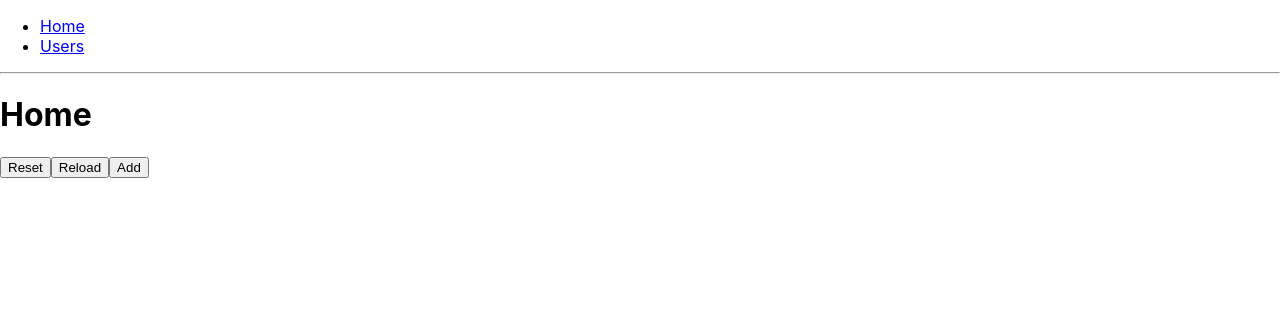
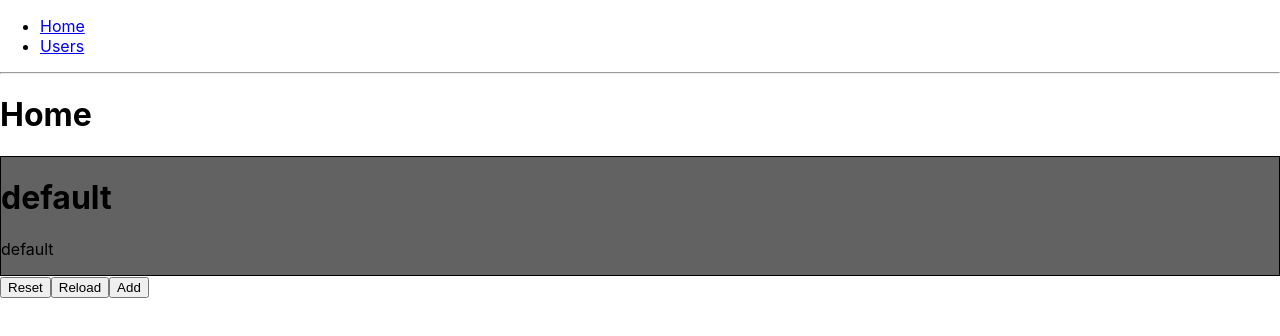
Before and after one commit to Agnieszka26/ReduxSzkolaReacta, a React (Create React App) app: page / in a window 1280 px wide. Shown: the top 336 px of the page. Built offline with nearby package versions, Linux system fonts and the light colour scheme; no server answers.

Commit message:
jakieś takie zmiany, chaos mam w tych plikach

```diff
--- a/package.json
+++ b/package.json
@@ -17,6 +17,7 @@
     "react-redux": "^8.0.1",
     "react-router-dom": "^6.4.5",
     "react-scripts": "5.0.1",
+    "sass": "^1.57.0",
     "typescript": "^4.6.0",
     "web-vitals": "^2.1.0"
   },
--- a/src/features/home/Home.tsx
+++ b/src/features/home/Home.tsx
@@ -1,5 +1,7 @@
 import { useEffect } from "react";
 import { useDispatch, useSelector } from "react-redux";
+
+import Message from "../message/Message";
 
 import { AppDispatch } from "../../app/store";
 import {
@@ -7,8 +9,10 @@ import {
   myusers,
   reset,
   addMore,
+  changeMessage,
   addOneMoreUser,
 } from "../users/userSlice";
+
 import { getOneUser, myOneUser } from "../users/myuserSlice";
 
 const Home = () => {
@@ -20,6 +24,9 @@ const Home = () => {
   }, [dispatch]);
 
   const handleReset = () => {
+    console.log("handleReset");
+    changeMessage({ type: "danger" });
+
     dispatch(reset());
   };
   const handleReload = () => {
@@ -32,6 +39,10 @@ const Home = () => {
   return (
     <div>
       <h1>Home </h1>
+      <Message
+        type={usersState.message.type}
+        textContent={usersState.message.textContent}
+      />
       <button onClick={handleReset}>Reset</button>
       <button onClick={handleReload}> Reload</button>
       <button onClick={handleAddOneMore}> Add</button>
--- /dev/null
+++ b/src/features/message/Message.module.scss
@@ -0,0 +1,17 @@
+.danger{
+    border: 1px solid red;
+    background-color: rgb(255, 161, 161);
+}
+.info{
+    border: 1px solid blue;
+    background-color: rgb(115, 115, 255);
+}
+.warning{
+    border: 1px solid yellow;
+    background-color:rgb(255, 255, 177);
+}
+
+.default{
+    border: 1px solid rgb(0, 0, 0);
+    background-color:rgb(98, 98, 98);
+}
--- /dev/null
+++ b/src/features/message/Message.tsx
@@ -0,0 +1,33 @@
+import { FC } from "react";
+import styles from "../message/Message.module.scss";
+
+interface MessageProps {
+  type: "info" | "warning" | "danger" | "default";
+  textContent: string;
+}
+
+const Message: FC<MessageProps> = ({ type, textContent }) => {
+  const typeMessage = () => {
+    switch (type) {
+      case "info":
+        return styles.info;
+      case "danger":
+        return styles.danger;
+      case "warning":
+        return styles.warning;
+      default:
+        return styles.default;
+    }
+    // return styles.warning;
+  };
+  return (
+    <>
+      <div className={typeMessage()}>
+        <h1>{type}</h1>
+        <p>{textContent}</p>
+      </div>
+    </>
+  );
+};
+
+export default Message;
--- a/src/features/users/Users.tsx
+++ b/src/features/users/Users.tsx
@@ -7,35 +7,48 @@ const Users = () => {
   const usersState = useSelector(myusers);
   const dispatch = useDispatch<AppDispatch>();
   const fetchUsersInComponent = () => {
-    dispatch(getUsers());
+    console.log("fetchUsersInComponent");
+    return dispatch(getUsers());
   };
+
+  // const fetchData = () => {
+
+  //    dispatch(getUsers());
+  // }
   // useEffect(() => {
 
-  //   dispatch(getUsers());
   // }, [dispatch]);
 
   const users = usersState?.response?.results;
   const isLoading = usersState.status;
-  console.log(users);
+  const renderUsers = () => {
+    return isLoading === "loading" ? (
+      <h2>LOADING . . . </h2>
+    ) : (
+      users?.map((user, i) => {
+        console.log(user);
+        return (
+          <div key={i + user.id?.value}>
+            <p>
+              {i + 1}. {user.name?.first} {user.name?.last}
+            </p>
+          </div>
+        );
+      })
+    );
+  };
   return (
     <>
       <h1>Users</h1>
-      {isLoading === "loading" ? (
+      {/* {isLoading === "loading" && <h2>LOADING . . . </h2>}; */}
+      {(users ? renderUsers() : fetchUsersInComponent(), renderUsers())}
+      {/* {isLoading === "loading" ? (
         <h2>LOADING . . . </h2>
       ) : usersState ? (
-        users?.map((user, i) => {
-          return (
-            <div key={user.id?.value}>
-              <p>
-                {i + 1}
-                {user.name?.first} {user.name?.last}
-              </p>
-            </div>
-          );
-        })
+        renderUsers()
       ) : (
         fetchUsersInComponent()
-      )}
+      )} */}
     </>
   );
 };
--- a/src/features/users/userSlice.tsx
+++ b/src/features/users/userSlice.tsx
@@ -12,14 +12,24 @@ interface IResponse {
   results: UserDate[];
 }
 
+interface IMesssage {
+  textContent: string;
+  type: "info" | "warning" | "danger" | "default";
+}
+
 interface IInitialState {
   response: IResponse | null;
   status: "success" | "loading" | "error";
+  message: IMesssage;
 }
 
 const initialState: IInitialState = {
   response: null,
   status: "loading",
+  message: {
+    textContent: "default",
+    type: "default",
+  },
 };
 
 export const getUsers = createAsyncThunk("users/getUsers", async () => {
@@ -58,6 +68,10 @@ const usersSlice = createSlice({
       //   "tu powinnam jakoś coś zrobić, żeby dodać jednoego usera do istniejącej array"
       // );
     },
+    changeMessage: (state, action) => {
+      console.log(" action.payload", action.payload);
+      // state.message = action.payload;
+    },
   },
   extraReducers: (builder) => {
     builder
@@ -74,7 +88,7 @@ const usersSlice = createSlice({
   },
 });
 
-export const { reset, addMore } = usersSlice.actions;
+export const { reset, addMore, changeMessage } = usersSlice.actions;
 export const myusers = (state: RootState) => state.users;
 
 export default usersSlice.reducer;
```
Also changed, not shown: 1 other file (tests, documents, lock files or other folders).
